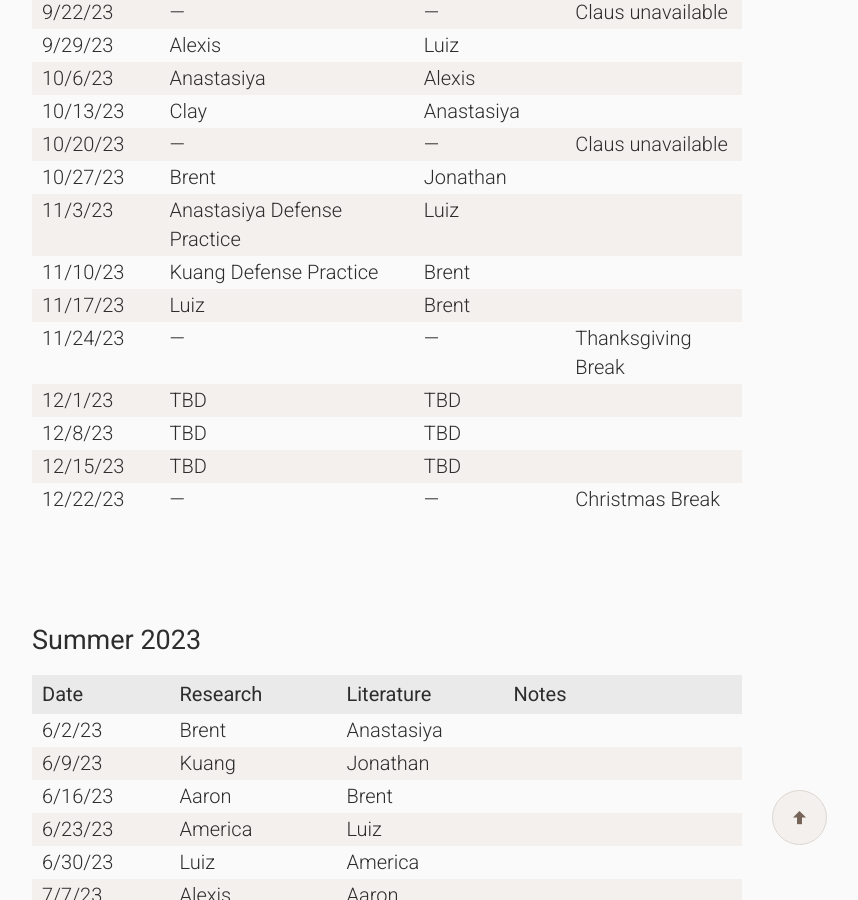
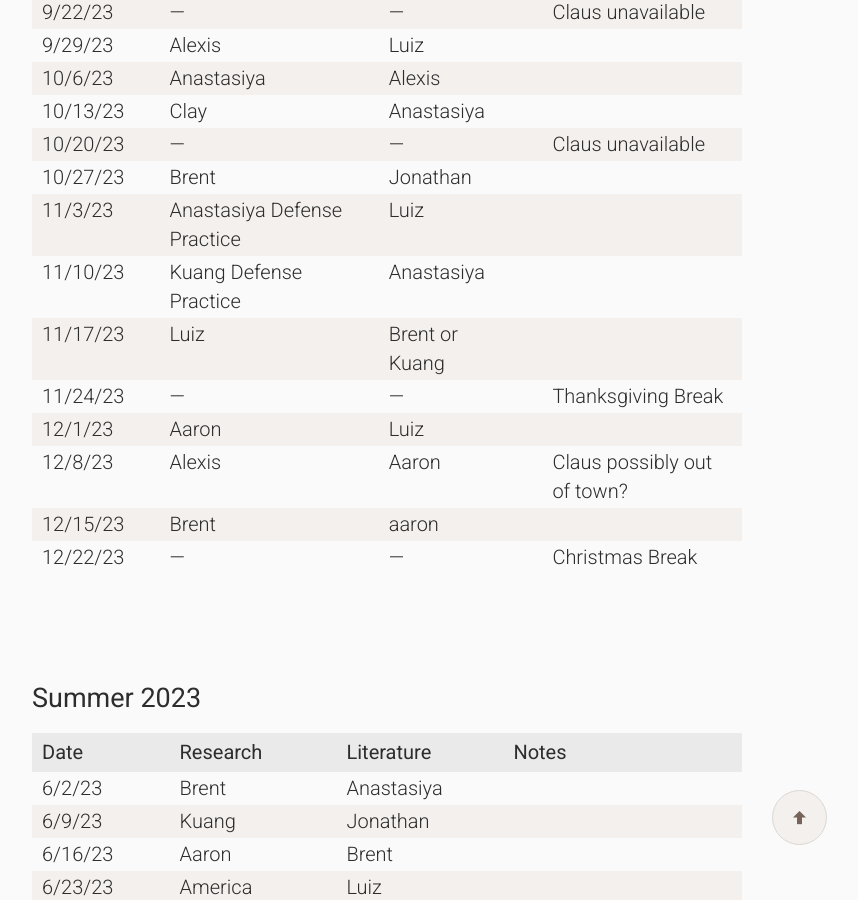
Before and after one commit to wilkelab/wilkelab.github.io, a Jekyll site: the page built from lab_meetings.md, in a window 1280 px wide and 900 px high, scrolled down 588 px. Shown: the whole window, without its empty margins (253-1111 px from the left). Built offline with Jekyll 4.4.1, drawn with Linux system fonts in a browser that asks for light colours; nearby versions of some CDN libraries.

Commit message:
Update lab_meetings.md

```diff
--- a/lab_meetings.md
+++ b/lab_meetings.md
@@ -26,12 +26,12 @@ Lab meetings are held Fridays from 11 AM -- 12:30 PM on Zoom.
 | 10/20/23 || --- || --- || Claus unavailable
 | 10/27/23 || Brent || Jonathan ||
 | 11/3/23 || Anastasiya Defense Practice || Luiz ||
-| 11/10/23 || Kuang Defense Practice || Brent ||
-| 11/17/23 || Luiz || Brent ||
+| 11/10/23 || Kuang Defense Practice || Anastasiya ||
+| 11/17/23 || Luiz || Brent or Kuang ||
 | 11/24/23 || --- || --- || Thanksgiving Break
-| 12/1/23 || TBD || TBD ||
-| 12/8/23 || TBD || TBD ||
-| 12/15/23 || TBD || TBD ||
+| 12/1/23 || Aaron || Luiz ||
+| 12/8/23 || Alexis || Aaron || Claus possibly out of town?
+| 12/15/23 || Brent || aaron ||
 | 12/22/23 || --- || --- || Christmas Break
 |------+---+--------------------+---+----------------------+---+-------|
 {:.widetable}
```
